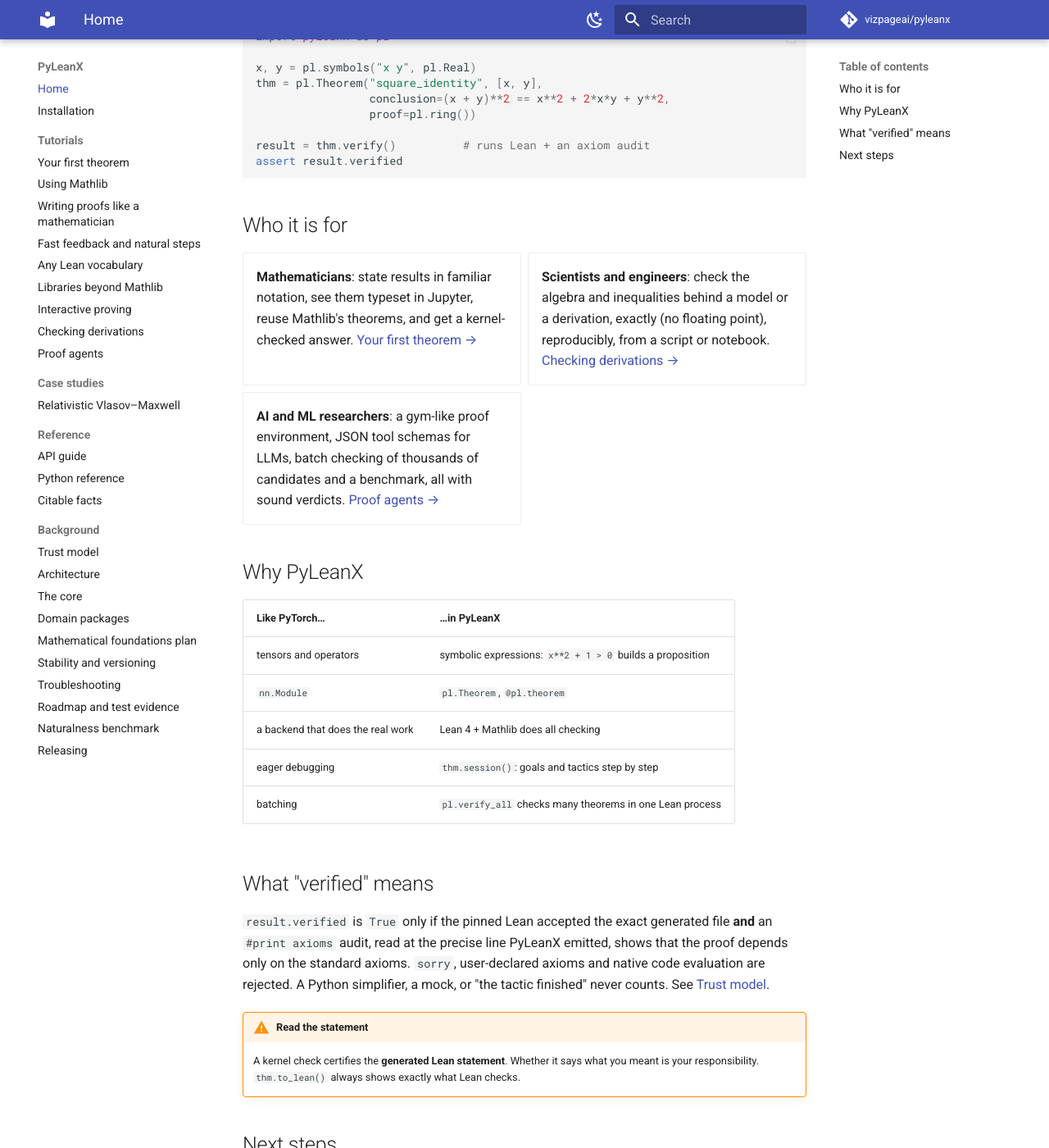
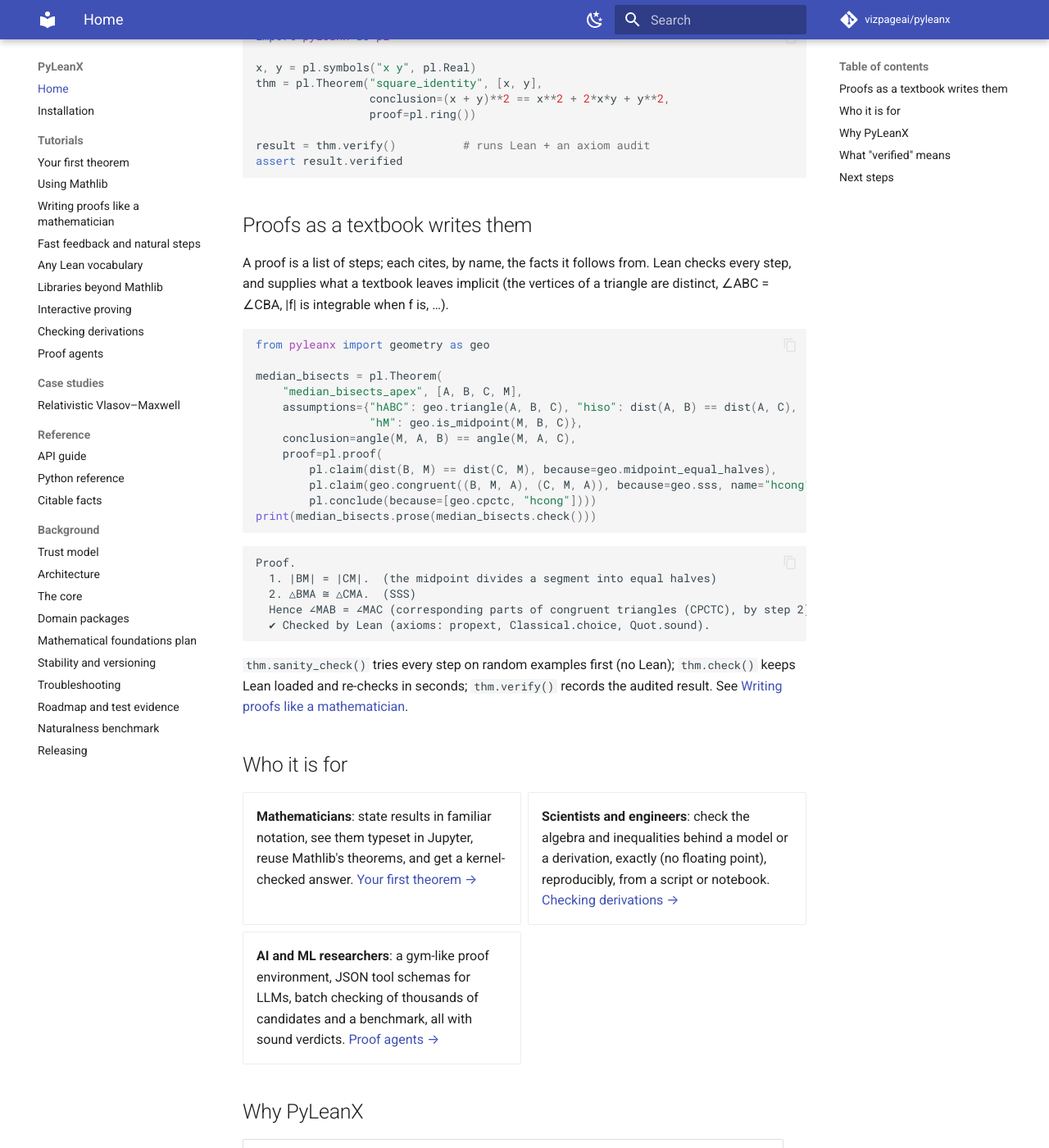
Before and after one commit to vizpageai/pyleanx, an MkDocs documentation site: the page built from docs/index.md, in a window 1280 px wide and 1400 px high, scrolled down 315 px. Shown: the whole window at 82% size. Built offline with MkDocs 1.6.1 and Material for MkDocs 9.7.7, drawn with Linux system fonts in a browser that asks for light colours; comment, search, counter and statistics services are not loaded; some of the changed text lies outside the part shown.

Commit message:
Docs home: written proofs first (facts cited by name); the PyTorch comparison of the core and domain packages
Co-Authored-By: Claude Opus 5.5 <noreply@anthropic.com>

````diff
--- a/docs/index.md
+++ b/docs/index.md
@@ -19,6 +19,39 @@ thm = pl.Theorem("square_identity", [x, y],
 result = thm.verify()          # runs Lean + an axiom audit
 assert result.verified
 ```
+
+## Proofs as a textbook writes them
+
+A proof is a list of steps; each cites, by name, the facts it follows from. Lean checks
+every step, and supplies what a textbook leaves implicit (the vertices of a triangle are
+distinct, ∠ABC = ∠CBA, |f| is integrable when f is, …).
+
+```python
+from pyleanx import geometry as geo
+
+median_bisects = pl.Theorem(
+    "median_bisects_apex", [A, B, C, M],
+    assumptions={"hABC": geo.triangle(A, B, C), "hiso": dist(A, B) == dist(A, C),
+                 "hM": geo.is_midpoint(M, B, C)},
+    conclusion=angle(M, A, B) == angle(M, A, C),
+    proof=pl.proof(
+        pl.claim(dist(B, M) == dist(C, M), because=geo.midpoint_equal_halves),
+        pl.claim(geo.congruent((B, M, A), (C, M, A)), because=geo.sss, name="hcong"),
+        pl.conclude(because=[geo.cpctc, "hcong"])))
+print(median_bisects.prose(median_bisects.check()))
+```
+
+```text
+Proof.
+  1. |BM| = |CM|.  (the midpoint divides a segment into equal halves)
+  2. △BMA ≅ △CMA.  (SSS)
+  Hence ∠MAB = ∠MAC (corresponding parts of congruent triangles (CPCTC), by step 2). ∎
+  ✔ Checked by Lean (axioms: propext, Classical.choice, Quot.sound).
+```
+
+`thm.sanity_check()` tries every step on random examples first (no Lean); `thm.check()`
+keeps Lean loaded and re-checks in seconds; `thm.verify()` records the audited result.
+See [Writing proofs like a mathematician](tutorials/written-proofs.md).
 
 ## Who it is for
 
@@ -42,11 +75,12 @@ assert result.verified
 
 | Like PyTorch… | …in PyLeanX |
 |---|---|
-| tensors and operators | symbolic expressions: `x**2 + 1 > 0` builds a proposition |
-| `nn.Module` | `pl.Theorem`, `@pl.theorem` |
+| tensors and their operations | statements (`x**2 + 1 > 0` builds a proposition) and `pyleanx.ops` |
+| autograd's record of operations | the derivation graph of a proof (`thm.derivation()`) |
+| each op's derivative rule | justification rules, registered per subject (`pyleanx.justify`) |
 | a backend that does the real work | Lean 4 + Mathlib does all checking |
-| eager debugging | `thm.session()`: goals and tactics step by step |
-| batching | `pl.verify_all` checks many theorems in one Lean process |
+| eager mode / `torch.compile` | `sanity_check()` and `check()` while writing / `verify()` for the record |
+| torchvision, torchaudio | domain packages, e.g. [`pyleanx-analysis`](domains.md) |
 
 ## What "verified" means
 
````
